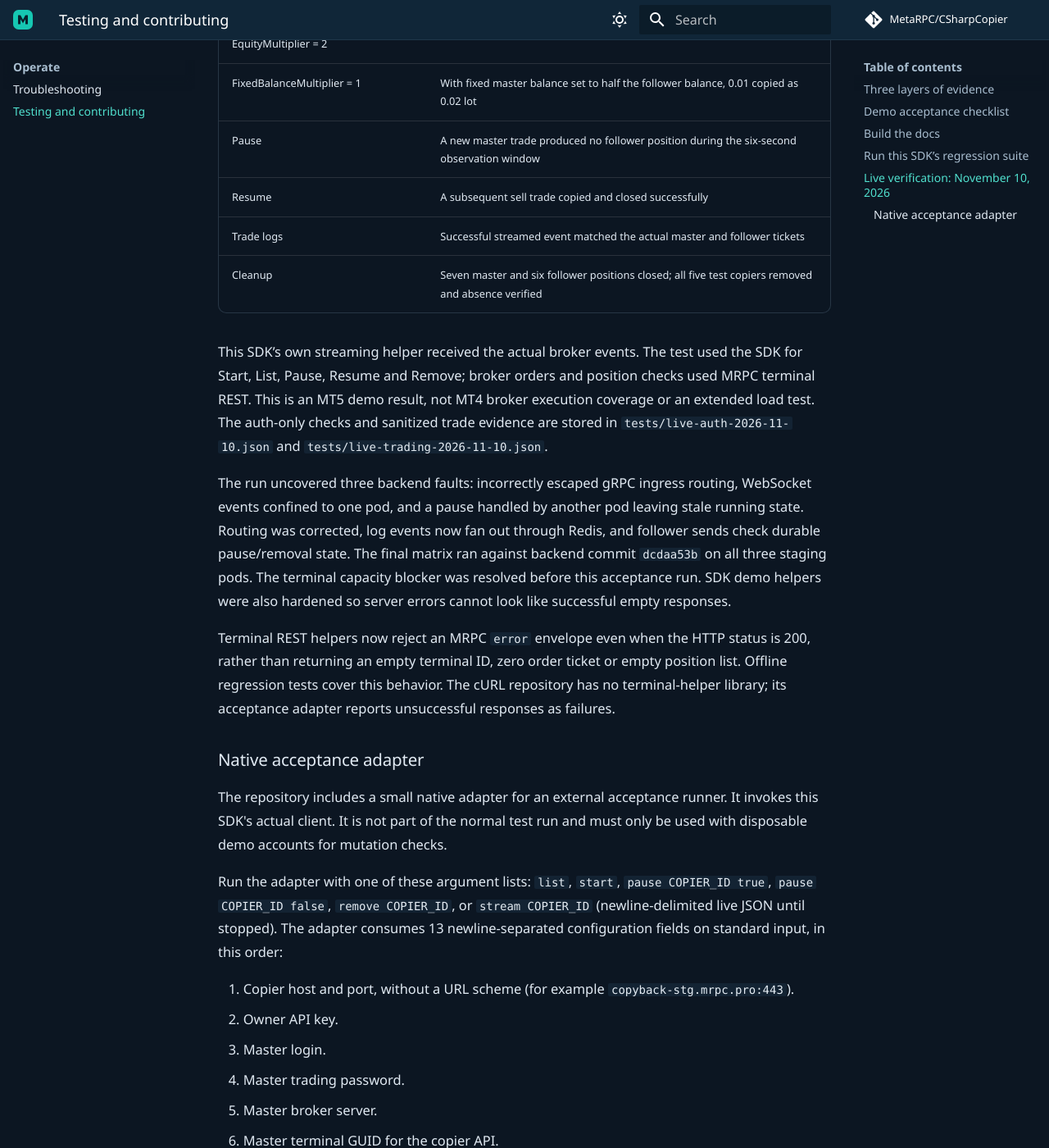
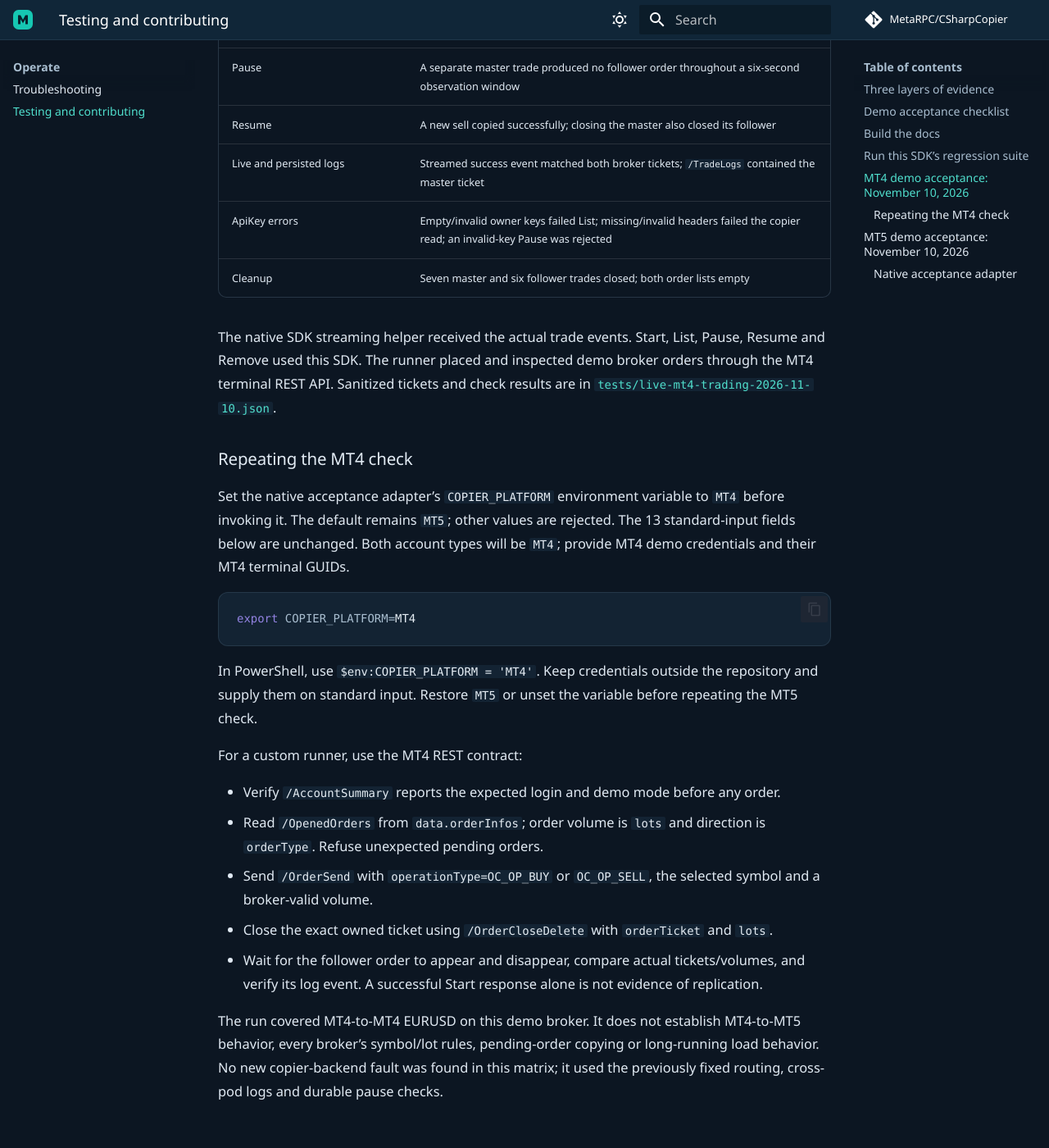
Before and after one commit to MetaRPC/CSharpCopier, an MkDocs documentation site: the page built from docs/testing.md, in a window 1280 px wide and 1400 px high, scrolled down 2090 px. Shown: the whole window at 82% size. Built offline with MkDocs 1.6.1 and Material for MkDocs 9.7.7, drawn with Linux system fonts in a browser that asks for light colours; comment, search, counter and statistics services are not loaded; some of the changed text lies outside the part shown.

Commit message:
Verify MT4 demo trading and document platform-specific acceptance

````diff
--- a/docs/testing.md
+++ b/docs/testing.md
@@ -36,7 +36,47 @@
 
 The November 10 audit passed the SDK build/tests and strict documentation/link checks in GitHub Actions. Offline tests cover transport, key validation and relevant regressions. The separate live acceptance results below verify broker replication.
 
-## Live verification: November 10, 2026
+## MT4 demo acceptance: November 10, 2026
+
+**Passed using the actual CSharpCopier client on MT4 FreshForex-Demo.** This is a separate broker execution run from the MT5 verification below. The runner checked the master and follower identities, demo-account status, currency and empty order lists before placing any trades.
+
+| Check | Observed result |
+|---|---|
+| Start, List and Remove | Five test copiers created; all removed and their absence verified |
+| Open and close | Six EURUSD master/follower pairs opened and closed |
+| LotMultiplier = 2 | 0.01 master lot copied as 0.02 follower lot, including the sell after resume |
+| FixedLot = 0.03 | Follower opened 0.03 lot |
+| BalanceMultiplier / EquityMultiplier = 2 | Follower lots matched the calculation from current account balances/equities, rounded to the 0.01 lot step |
+| FixedBalanceMultiplier = 1 | Fixed master balance set to half the follower balance; 0.01 copied as 0.02 lot |
+| Pause | A separate master trade produced no follower order throughout a six-second observation window |
+| Resume | A new sell copied successfully; closing the master also closed its follower |
+| Live and persisted logs | Streamed success event matched both broker tickets; `/TradeLogs` contained the master ticket |
+| ApiKey errors | Empty/invalid owner keys failed List; missing/invalid headers failed the copier read; an invalid-key Pause was rejected |
+| Cleanup | Seven master and six follower trades closed; both order lists empty |
+
+The native SDK streaming helper received the actual trade events. Start, List, Pause, Resume and Remove used this SDK. The runner placed and inspected demo broker orders through the MT4 terminal REST API. Sanitized tickets and check results are in [`tests/live-mt4-trading-2026-11-10.json`](https://github.com/MetaRPC/CSharpCopier/blob/main/tests/live-mt4-trading-2026-11-10.json).
+
+### Repeating the MT4 check
+
+Set the native acceptance adapter’s `COPIER_PLATFORM` environment variable to `MT4` before invoking it. The default remains `MT5`; other values are rejected. The 13 standard-input fields below are unchanged. Both account types will be `MT4`; provide MT4 demo credentials and their MT4 terminal GUIDs.
+
+```bash
+export COPIER_PLATFORM=MT4
+```
+
+In PowerShell, use `$env:COPIER_PLATFORM = 'MT4'`. Keep credentials outside the repository and supply them on standard input. Restore `MT5` or unset the variable before repeating the MT5 check.
+
+For a custom runner, use the MT4 REST contract:
+
+- Verify `/AccountSummary` reports the expected login and demo mode before any order.
+- Read `/OpenedOrders` from `data.orderInfos`; order volume is `lots` and direction is `orderType`. Refuse unexpected pending orders.
+- Send `/OrderSend` with `operationType=OC_OP_BUY` or `OC_OP_SELL`, the selected symbol and a broker-valid volume.
+- Close the exact owned ticket using `/OrderCloseDelete` with `orderTicket` and `lots`.
+- Wait for the follower order to appear and disappear, compare actual tickets/volumes, and verify its log event. A successful Start response alone is not evidence of replication.
+
+The run covered MT4-to-MT4 EURUSD on this demo broker. It does not establish MT4-to-MT5 behavior, every broker’s symbol/lot rules, pending-order copying or long-running load behavior. No new copier-backend fault was found in this matrix; it used the previously fixed routing, cross-pod logs and durable pause checks.
+
+## MT5 demo acceptance: November 10, 2026
 
 The actual CSharpCopier client passed demo trading acceptance against `copyback-stg.mrpc.pro`, using a dedicated master/follower pair on **MT5 MetaQuotes-Demo**. The runner checked account identity, demo mode and empty positions before trading.
 
@@ -55,7 +95,7 @@
 | Trade logs | Successful streamed event matched the actual master and follower tickets |
 | Cleanup | Seven master and six follower positions closed; all five test copiers removed and absence verified |
 
-This SDK’s own streaming helper received the actual broker events. The test used the SDK for Start, List, Pause, Resume and Remove; broker orders and position checks used MRPC terminal REST. This is an MT5 demo result, not MT4 broker execution coverage or an extended load test. The auth-only checks and sanitized trade evidence are stored in `tests/live-auth-2026-11-10.json` and `tests/live-trading-2026-11-10.json`.
+This SDK’s own streaming helper received the actual broker events. The test used the SDK for Start, List, Pause, Resume and Remove; broker orders and position checks used MRPC terminal REST. This section records the MT5 demo run; the independent MT4 result appears above. Neither run is an extended load test. The auth-only checks and sanitized trade evidence are stored in `tests/live-auth-2026-11-10.json` and `tests/live-trading-2026-11-10.json`.
 
 The run uncovered three backend faults: incorrectly escaped gRPC ingress routing, WebSocket events confined to one pod, and a pause handled by another pod leaving stale running state. Routing was corrected, log events now fan out through Redis, and follower sends check durable pause/removal state. The final matrix ran against backend commit `dcdaa53b` on all three staging pods. The terminal capacity blocker was resolved before this acceptance run. SDK demo helpers were also hardened so server errors cannot look like successful empty responses.
 
````
Also changed, not shown: README.md (+2 -0 lines), 2 other files.
